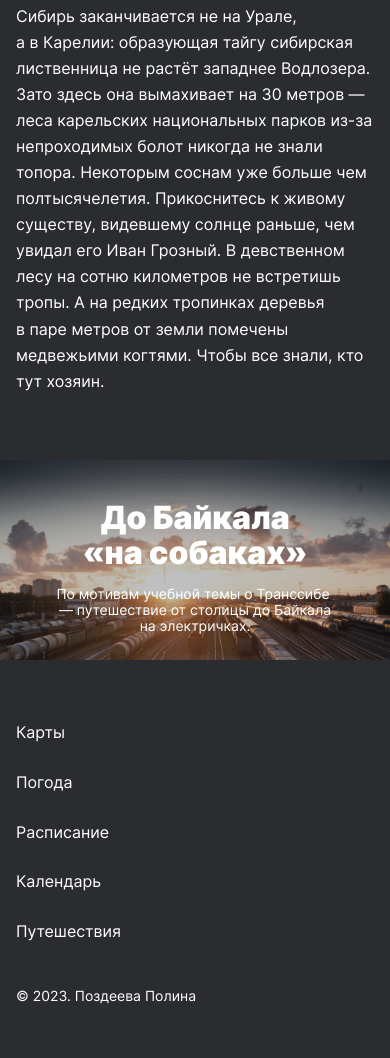
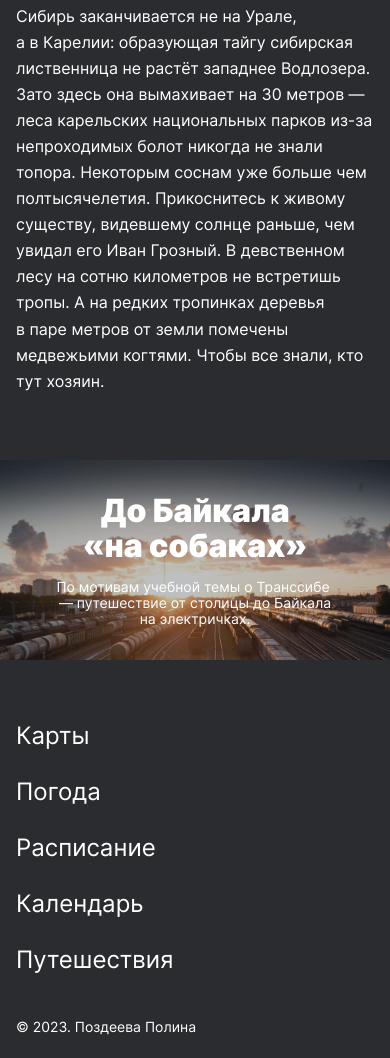
Before and after one commit to Appolinaria23/russian-travel, a plain HTML site: page index.html in a window 390 px wide. Shown: the part 9435-10493 px from the top of the page. Before the commit the page ends 10462 px from the top, so only its background shows below. Drawn offline with Linux system fonts and the light colour scheme.

Commit message:
Correction

```diff
--- a/blocks/cover/__subtitle/cover__subtitle.css
+++ b/blocks/cover/__subtitle/cover__subtitle.css
@@ -1,7 +1,6 @@
 .cover__subtitle {
   margin: 0 auto;
   max-width: 360px;
-  height: 66px;
   font-style: normal;
   font-weight: 400;
   font-size: 18px;
--- a/blocks/cover/__title/cover__title.css
+++ b/blocks/cover/__title/cover__title.css
@@ -13,6 +13,6 @@
     font-size: 32px;
     line-height: 1.1;
     max-width: 248px;
-    margin: 33px auto 16px;
+    margin: 0 auto 16px;
   }
 }
--- a/blocks/footer/__link/footer__link.css
+++ b/blocks/footer/__link/footer__link.css
@@ -1,10 +1,18 @@
 .footer__link {
   text-decoration: none;
   font-weight: 400;
+  font-size: 16px;
   color: white;
   margin: 0 18px 0 0;
   padding: 0;
   line-height: 1.12;
+}
+
+@media screen and (max-width: 767px) {
+  .footer__link {
+    font-size: 24px;
+    line-height: 1;
+  }
 }
 
 .footer__link:last-child {
@@ -16,10 +24,3 @@
   transition: opacity 0.2s linear;
   cursor: pointer;
 }
-
-@media screen and(max-width: 767px) {
-  .footer__link {
-    font-size: 24px;
-    line-height: 1;
-  }
-}
```
